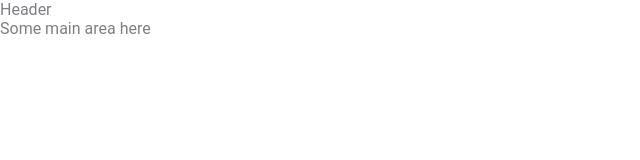
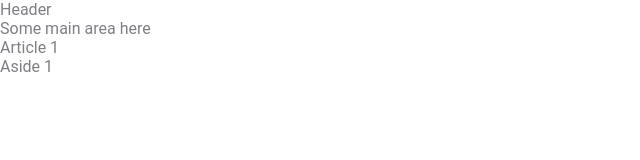
Before and after one commit to vmurvanidze/gittest, a plain HTML site: page index.html in a window 1280 px wide. Shown: the whole page, without its empty margins (0-640 px from the left). Drawn offline with Linux system fonts and the light colour scheme.

Commit message:
github commit 1

```diff
--- a/index.html
+++ b/index.html
@@ -13,6 +13,12 @@
 	<header>Header</header>
 	<main>
 		Some main area here
+		<article>
+			Article 1
+		</article>
+		<aside>
+			Aside 1
+		</aside>
 	</main>
 </body>
 </html>
```
